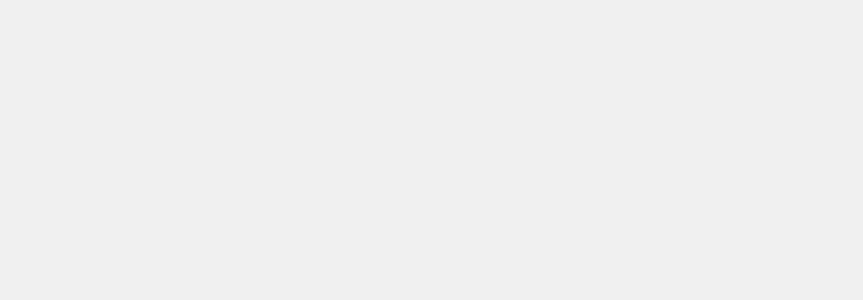
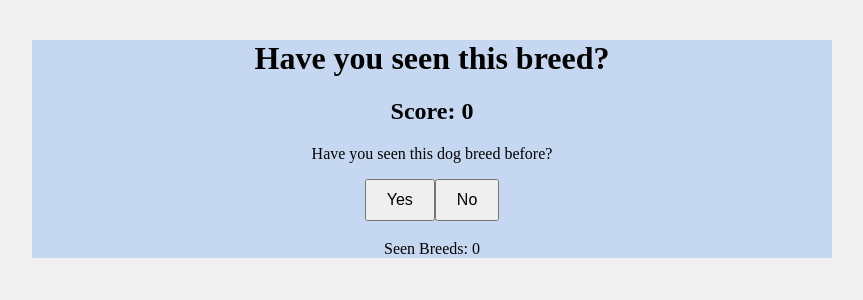
Before and after one commit to EsterHajos/R5API, a React (Vite) app in the folder R5API/: page / in a window 1280 px wide. Shown: the top 300 px of the page, without its empty margins (208-1071 px from the left). Built offline with nearby package versions, Linux system fonts and the light colour scheme; no server answers.

Commit message:
game works, but need changes

```diff
--- a/R5API/src/App.jsx
+++ b/R5API/src/App.jsx
@@ -1,9 +1,9 @@
-import game from "./components/game";
+import Game from "./components/Game";
 
 function App() {
   return (
     <div>
-      <game />
+      <Game />
     </div>
   );
 }
```
